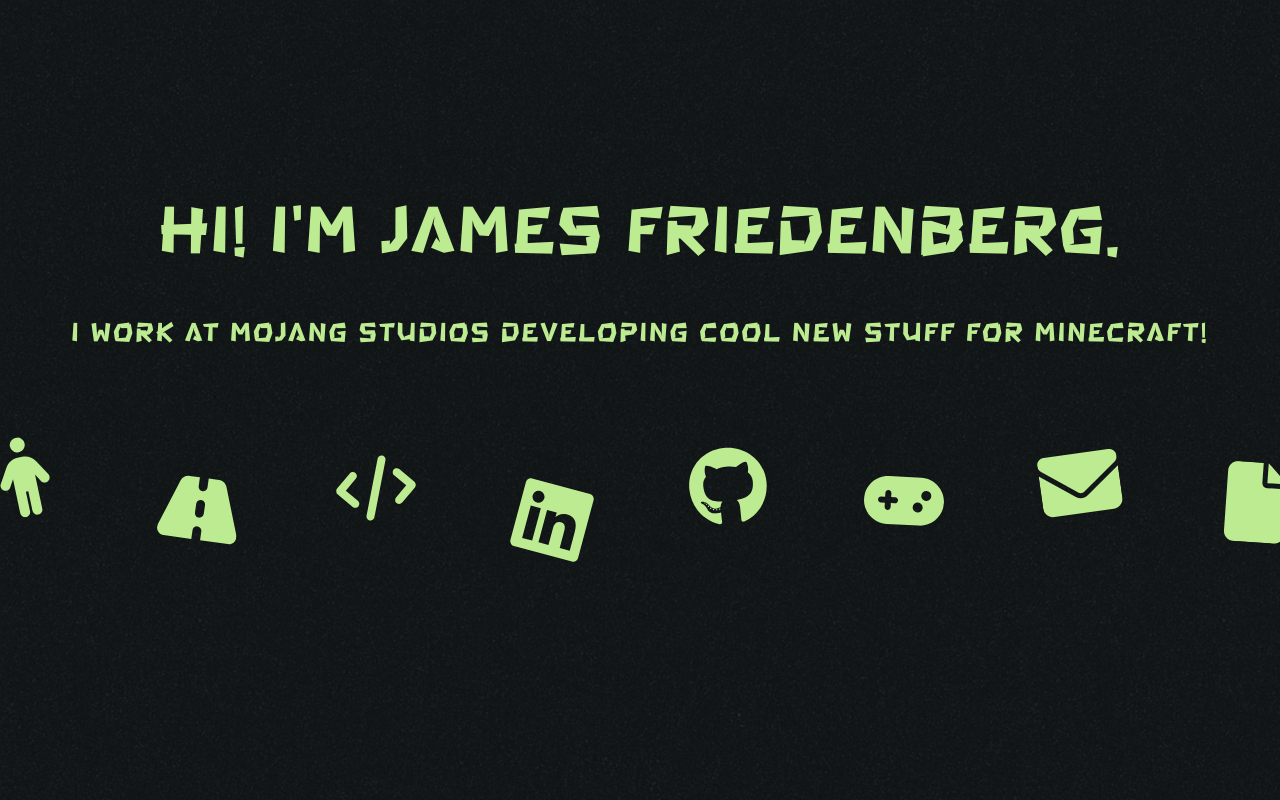
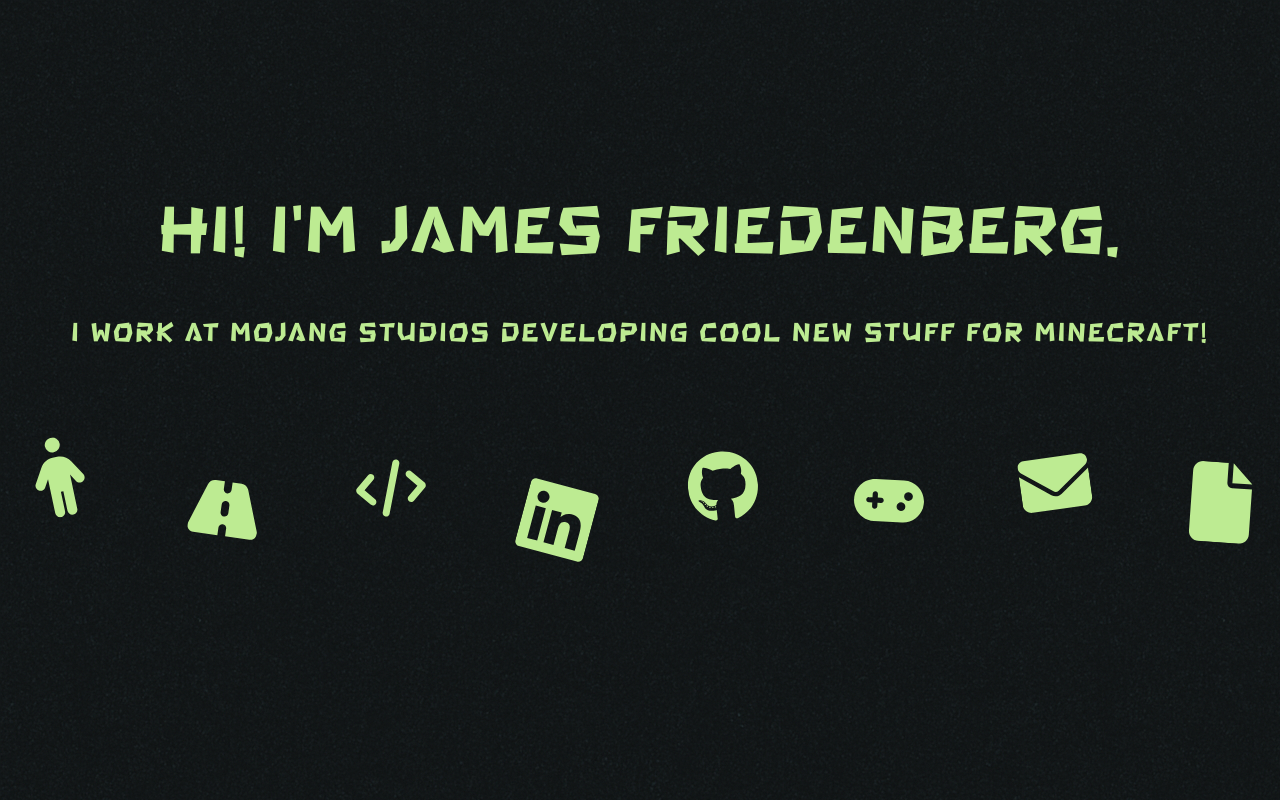
Before and after one commit to Jeemzu/jeemzu.me, a React (Vite) app: page / in a window 1280 px wide. Shown: the top 800 px of the page. Built offline with nearby package versions, Linux system fonts and the light colour scheme.

Commit message:
fix urls and buttons

```diff
--- a/src/components/Home.tsx
+++ b/src/components/Home.tsx
@@ -1,4 +1,4 @@
-import { Grid, IconButton, Stack, styled, Tooltip, tooltipClasses, Typography, Zoom, type TooltipProps, useTheme, Skeleton, useMediaQuery } from "@mui/material";
+import { Grid, Stack, styled, Tooltip, tooltipClasses, Typography, Zoom, type TooltipProps, useTheme, Skeleton, useMediaQuery, Button } from "@mui/material";
 import { FaCode, FaEnvelope, FaFile, FaGamepad, FaGithub, FaLinkedin, FaPerson, FaRoad } from "react-icons/fa6";
 import { useRef, Suspense, lazy } from "react";
 import { onClickUrl } from "../utils/openInNewTab";
@@ -71,7 +71,8 @@
 
     return (
         <HomeHeaderTooltip title={ariaLabel}>
-            <IconButton
+            <Button
+                variant="text"
                 sx={{
                     color: theme.palette.primaryGreen.main,
                     transform: `translateY(${degrees * 2}%) rotate(${degrees}deg)`,
@@ -86,11 +87,12 @@
                     padding: `${isMobile ? 6 : 0}px`,
                 }}
                 size="small"
+
                 onClick={onClick}
                 aria-label={ariaLabel}
             >
                 {icon}
-            </IconButton>
+            </Button>
         </HomeHeaderTooltip>
     );
 };
--- a/src/lib/globals.ts
+++ b/src/lib/globals.ts
@@ -11,7 +11,7 @@
 
 // Personal Links
 export const LINKS = {
-    LINKEDIN: 'www.linkedin.com/in/james-friedenberg-664643105',
+    LINKEDIN: 'https://www.linkedin.com/in/james-friedenberg-664643105',
     GITHUB: 'https://github.com/Jeemzu',
     MINECRAFT_CREDITS: 'https://www.minecraft.net/en-us/credits',
     EMAIL: 'mailto:jamesfriedenberg@gmail.com?subject=Hello from your website!',
```
